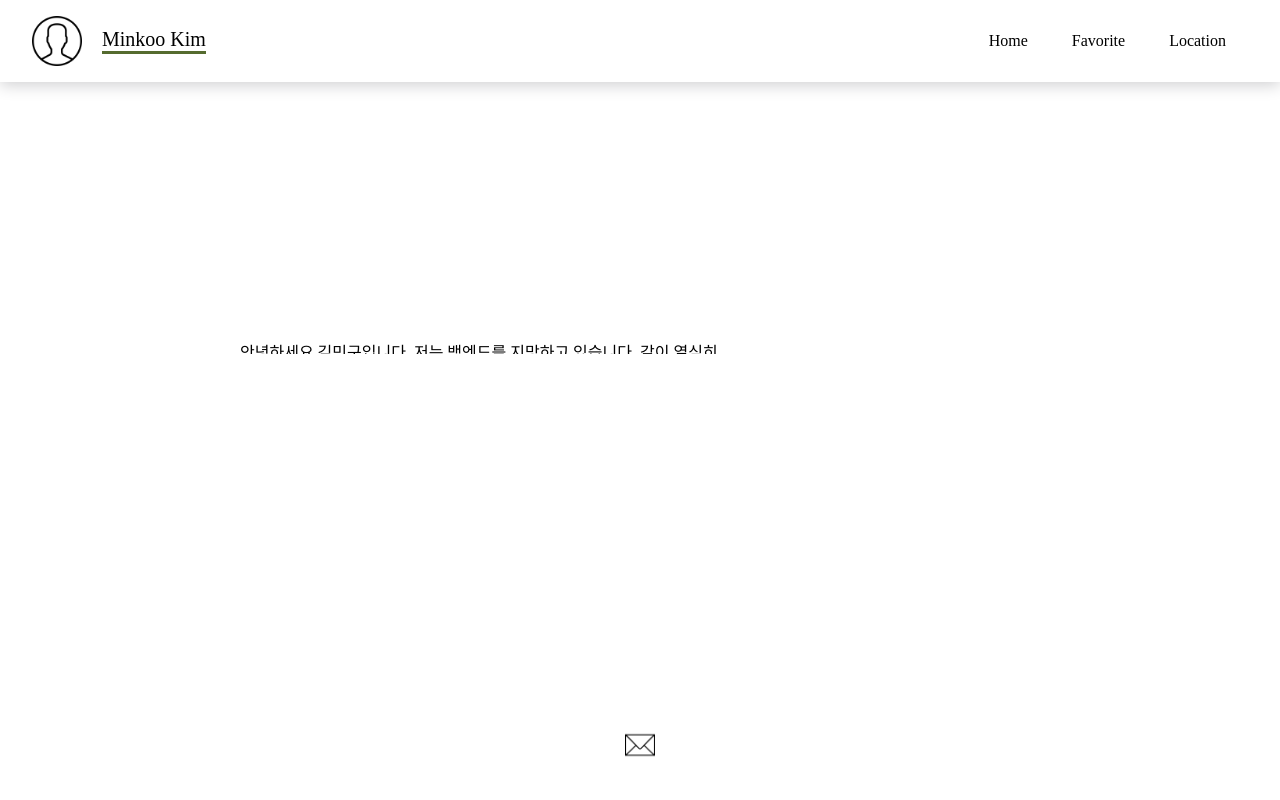
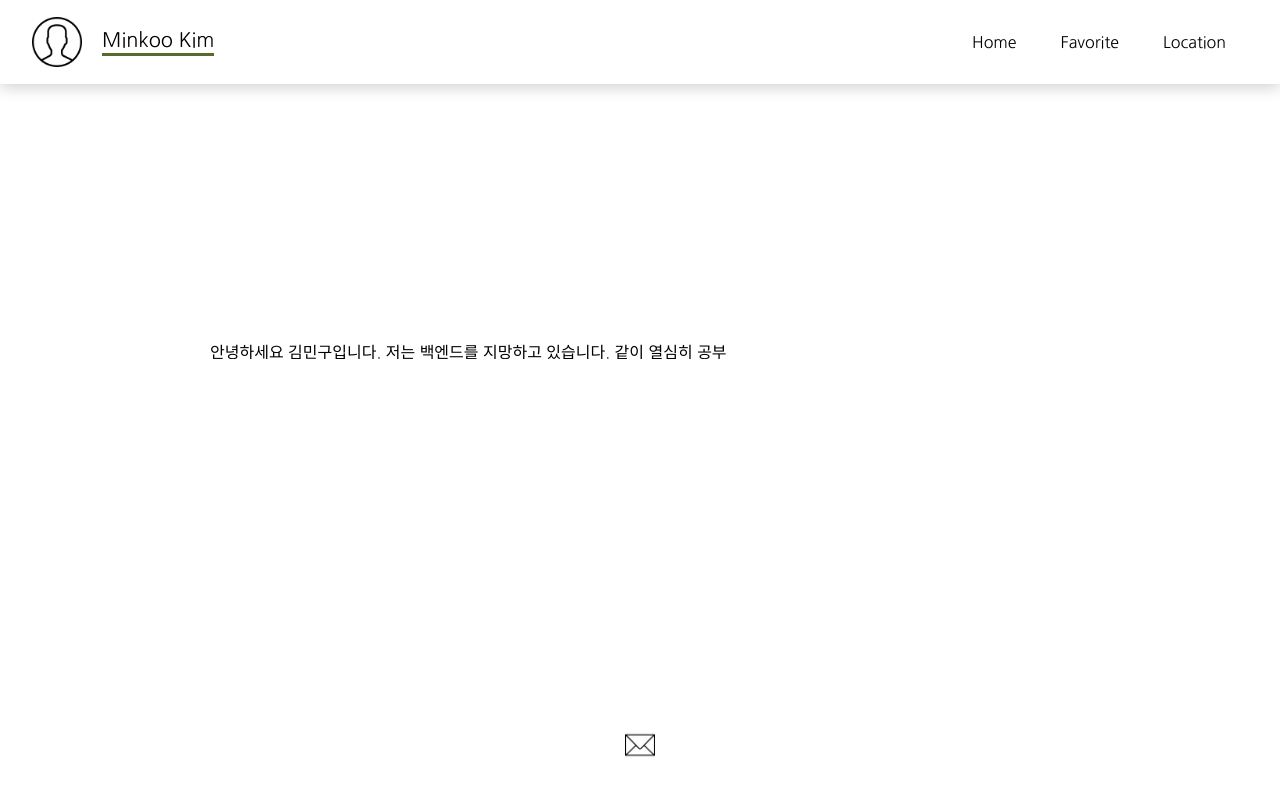
Before and after one commit to ooknimm/introduction, a plain HTML site: page index.html in a window 1280 px wide. Drawn offline with Linux system fonts and the light colour scheme.

Commit message:
font change

```diff
--- a/favorite.css
+++ b/favorite.css
@@ -1,6 +1,7 @@
 body {
-    margin-top: 75px;
-
+    margin: 0;
+    margin-top: 83px;
+    font-family: 'Nanum Gothic', sans-serif;
 }
 .wraps {
     position: relative;
--- a/index.css
+++ b/index.css
@@ -1,7 +1,7 @@
 body {
     margin: 0;
     margin-top: 83px;
-    height:100%;
+    font-family: 'Nanum Gothic', sans-serif;
 }
 .wraps {
     position: relative;
@@ -80,13 +80,13 @@ body {
 }
 
 main {
-    padding: 240px 260px 240px 240px;
+    padding: 240px 190px 240px 210px;
 
 }
 p.typing-text {
     position:relative;
     display: inline-block;
-    height: 15px;
+    height: 20px;
     overflow: hidden;
     animation: typing 8s steps(90,end) 1;
 }
@@ -106,7 +106,7 @@ p.typing-text::after {
         width: 0;
     }
     100% {
-        width: 770px;
+        width: 841px;
     }
 }
 @keyframes cursor {
--- a/index.html
+++ b/index.html
@@ -5,6 +5,7 @@
     <meta name="viewport" content="width=device-width">
     <title>minkoo</title>
     <link href="index.css" rel="stylesheet"/>
+    <link href="https://fonts.googleapis.com/css2?family=Nanum+Gothic&display=swap" rel="stylesheet">
   </head>
   <body>
     <header>
--- a/location.css
+++ b/location.css
@@ -1,7 +1,7 @@
 body {
     margin: 0;
     margin-top: 83px;
-    height:100%;
+    font-family: 'Nanum Gothic', sans-serif;
 }
 .wraps {
     position: relative;
@@ -95,7 +95,7 @@ body {
     position:relative;
     display: inline-block;
     box-sizing: border-box;
-    height: 15px;
+    height: 20px;
     overflow: hidden;
     animation: typing 2s steps(20,end) 1;
 }
```
Also changed, not shown: favorite.html (+2 -0 lines), location.html (+1 -0 lines).
